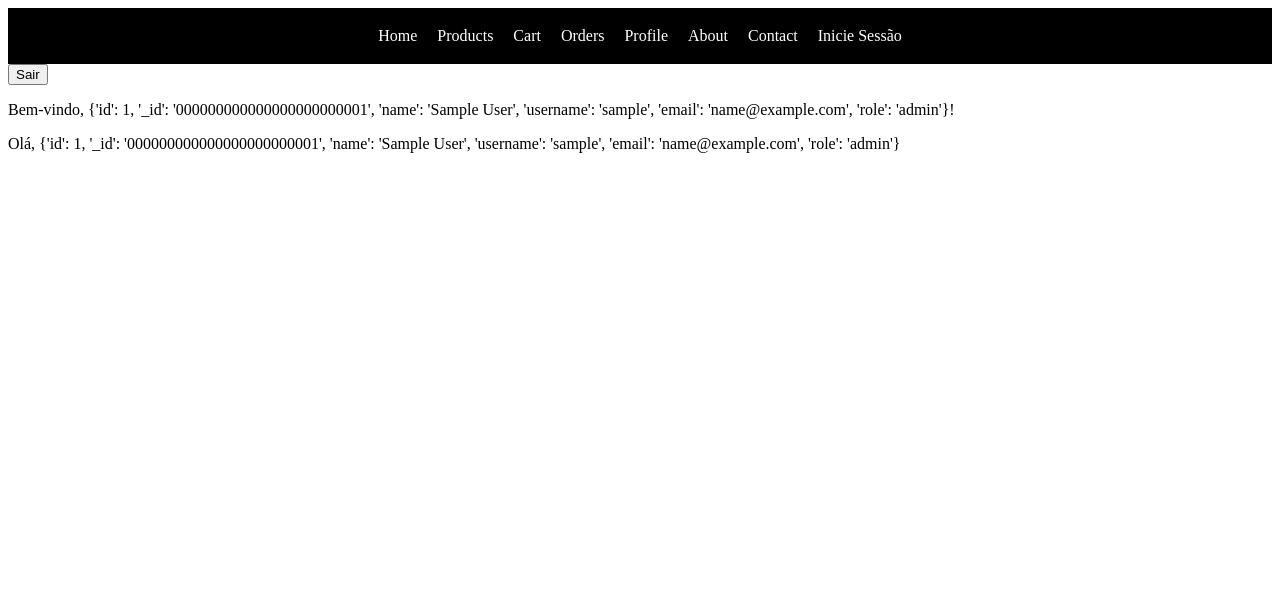
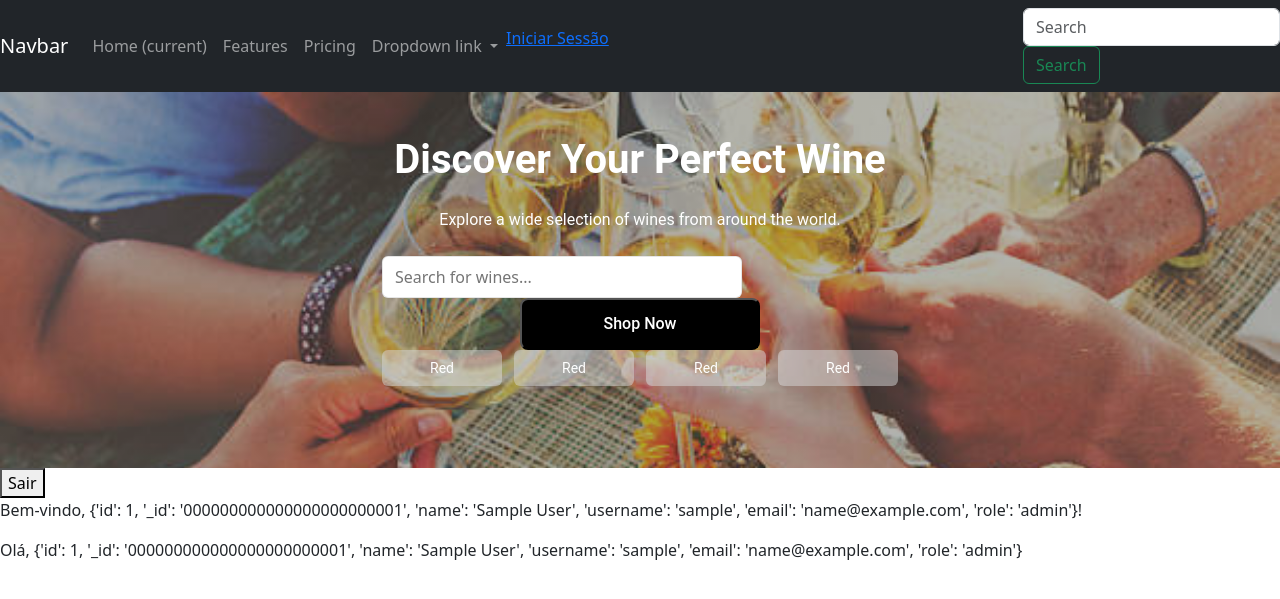
Before and after one commit to Correiiaa/E-commerce, a Flask app: page / in a window 1280 px wide. Shown: the top 599 px of the page. Run offline with Flask 3, Linux system fonts and the light colour scheme; the visitor is signed in with stand-in values (Sample User, id 1).

Commit message:
Index css and html

```diff
--- a/app.py
+++ b/app.py
@@ -40,8 +40,12 @@ except mysql.connector.Error as err:
     print(f"Erro de conexão: {err}")
     exit()
 
+@app.route('/login', methods=['GET'])
+def login():
+    return render_template('login.html')
 
-@app.route('/login', methods=['GET','POST'])
+
+@app.route('/login', methods=['POST'])
 def logged():
     # Sistema de login
     user = request.form.get('user')
@@ -74,21 +78,10 @@ def index():
     if 'user' in session:
         return render_template('index.html', user=session['user'], uid=session['uid'])
     else:
-        return render_template('index.html', show_popup=request.args.get('show_popup', '0') == '1')
+        return render_template('index.html')
 
 
-
-@app.route('/permissao')
-def popup():
-    if not 'user' in session:
-        confirm = request.form.get('confirm')
-        if confirm == "yes":
-            return redirect('/register/google/authorized')
-        else:
-            return redirect('/')
-
-
-@app.route('/register', methods=['GET', 'POST'])
+@app.route('/register', methods=['POST', 'GET'])
 def register():
     if request.method == 'POST':
         pwd = request.form.get('pwd')
--- a/static/index.css
+++ b/static/index.css
@@ -1,3 +1,7 @@
+.html{
+width: 1440px;
+height: 2992px;
+}
 .header {
     background-color: #000000;
     padding: 20px;
@@ -47,3 +51,131 @@
     .truebutton:hover {
       background: #ff3b3b;
     }
+
+.template {
+display: flex;
+justify-content: center;
+align-items: center;
+}
+
+.templateindex {
+justify-items:center ;
+width: 1440px;
+height: 376px;
+padding-top: 44px;
+flex-direction: column;
+justify-content: center;
+align-items: center;
+gap: 44px;
+background: linear-gradient(0deg, rgba(0, 0, 0, 0.30) 0%, rgba(0, 0, 0, 0.30) 100%),
+url("fotocapaindex.jpg") lightgray 50% / cover no-repeat;
+
+}
+
+.contentetemplate {
+display: flex;
+width: 880px;
+flex-direction: column;
+align-items: center;
+justify-items: center;
+gap: 24px;
+
+}
+
+.title-template {
+  width: 520px;
+  color: #FFF;
+  text-align: center;
+  font-family: Roboto;
+  font-size: 40px;
+  font-style: normal;
+  font-weight: 700;
+  line-height: 48px; /* 120% */
+}
+
+.description-template {
+width: 520px;
+color: #FFF;
+text-align: center;
+font-family: Roboto;
+font-size: 16px;
+font-style: normal;
+font-weight: 400;
+line-height: 24px; /* 150% */
+}
+
+.input-template{
+display:flex;
+width: 360px;
+flex-direction: column;
+justify-content: center;
+align-items: center;
+gap: 4px;
+
+}
+
+.text-input{
+display: flex;
+padding: 8px 12px;
+align-items: center;
+gap: 4px;
+align-self: stretch;
+border-radius: 6px;
+border: 1px solid rgba(0, 0, 0, 0.10);
+background: #FFF;
+}
+
+.button-template{
+display: flex;
+flex-direction: column;
+align-items: center;
+gap: 12px;
+justify-items: center;
+
+}
+
+.button-btn-template{
+display: flex;
+width: 240px;
+padding: 12px;
+flex-direction: column;
+justify-content: center;
+align-items: center;
+border-radius: 8px;
+background: #000;
+color: #FFF;
+font-family: Roboto;
+font-size: 16px;
+font-style: normal;
+font-weight: 500;
+line-height: 24px; /* 150% */
+
+}
+
+.tab-group-template{
+  display: flex;
+justify-content: center;
+align-items: center;
+gap: 12px;
+}
+
+.tab-template{
+  display: flex;
+width: 120px;
+padding: 8px;
+flex-direction: column;
+align-items: center;
+gap: 4px;
+border-radius: 6px;
+background: rgba(217, 217, 217, 0.50);
+
+overflow: hidden;
+color: #FFF;
+text-align: center;
+text-overflow: ellipsis;
+font-family: Roboto;
+font-size: 14px;
+font-style: normal;
+font-weight: 400;
+line-height: 20px; /* 142.857% */
+}
--- a/static/style.css
+++ b/static/style.css
@@ -234,6 +234,7 @@ body, html {
         border-radius: 0;
     }
     .left-side img {
+        display: none;
         border-radius: 0;
         height: 100%;
         max-height: 200vh;
--- a/templates/index.html
+++ b/templates/index.html
@@ -3,49 +3,80 @@
 <head>
     <meta charset="UTF-8">
     <meta name="viewport" content="width=device-width, initial-scale=1.0">
-    <link rel="stylesheet" href="/static/index.css">
+    <link href="https://cdn.jsdelivr.net/npm/bootstrap@5.3.3/dist/css/bootstrap.min.css" rel="stylesheet">
+    <script src="https://cdn.jsdelivr.net/npm/bootstrap@5.3.3/dist/js/bootstrap.bundle.min.js"></script>
+    <link rel="stylesheet" href="{{ url_for('static', filename='index.css') }}">
     <title>Index</title>
 </head>
 
-<script>
+<body>
+    <nav class="navbar navbar-expand-lg navbar-dark bg-dark" style="background-color: brown;">
+        <a class="navbar-brand" href="#">Navbar</a>
+        <button class="navbar-toggler" type="button" data-toggle="collapse" data-target="#navbarNavDropdown" aria-controls="navbarNavDropdown" aria-expanded="false" aria-label="Toggle navigation">
+        <span class="navbar-toggler-icon"></span>
+        </button>
+        <div class="collapse navbar-collapse" id="navbarNavDropdown">
+            <ul class="navbar-nav">
+                <li class="nav-item active">
+                    <a class="nav-link" href="#">Home <span class="sr-only">(current)</span></a>
+                </li>
+                <li class="nav-item">
+                    <a class="nav-link" href="#">Features</a>
+                </li>
+                <li class="nav-item">
+                    <a class="nav-link" href="#">Pricing</a>
+                </li>
+                <li class="nav-item dropdown">
+                    <a class="nav-link dropdown-toggle" href="#" id="navbarDropdownMenuLink" data-toggle="dropdown" aria-haspopup="true" aria-expanded="false">
+                    Dropdown link
+                    </a>
+                <div class="dropdown-menu" aria-labelledby="navbarDropdownMenuLink">
+                    <a class="dropdown-item" href="#">Action</a>
+                    <a class="dropdown-item" href="#">Another action</a>
+                    <a class="dropdown-item" href="#">Something else here</a>
+                </div>
+                </li>
+                <li class="nav-item">
+                    <a clas="nav-link" href="/login">Iniciar Sessão</a>
+                </li>
+            </ul>
+        </div>
+        <form class="form-inline">
+            <input class="form-control mr-sm-2" type="search" placeholder="Search" aria-label="Search">
+            <button class="btn btn-outline-success my-2 my-sm-0" type="submit">Search</button>
+        </form>
+    </nav>
 
-    function showPopup() {
-        document.getElementById("popup").style.display = "flex";
-    }
 
-    function closePopup() {
-      document.getElementById('popup').style.display = 'none';
-    }
+    <div class="template">
+        <div class="templateindex">
+            <div class="contentetemplate">
+                <div class="title-template">
+                    Discover Your Perfect Wine
+                </div>
+                <div class="description-template">
+                    Explore a wide selection of wines from around the world.
+                </div>
+                <form action="/search" method="get" class="search-form-template">
+                    <div class="input-template">
+                        <input type="text" name="query" placeholder="Search for wines..." class="text-input">
+                    </div>
+                    <div class="button-template">
+                        <button type="submit" class="button-btn-template">
+                            Shop Now
+                        </button>
+                    </div>
+                    <div class="tab-group-template">
+                        <div class="tab-template">Red</div>
+                        <div class="tab-template">Red</div>
+                        <div class="tab-template">Red</div>
+                        <div class="tab-template">Red</div>
+                    </div>
+                </form>
+            </div>
 
-</script>
-<body {% if show_popup %}onload="showPopup()" {% endif %}>
-    <div class="header">
-        <div class="logo">
-        </div>
-        <div class="headerlinks">
-            <nav>
-                <a href="/">Home</a>
-                <a href="/products">Products</a>
-                <a href="/cart">Cart</a>
-                <a href="/orders">Orders</a>
-                <a href="/profile">Profile</a>
-                <a href="/about">About</a>
-                <a href="/contact">Contact</a>
-                <a href="/login">Inicie Sessão</a>
-            </nav>
         </div>
     </div>
-
-    <div class="popup-overlay" id="popup">
-        <div class="popup-content">
-            <div action="/popup">
-                <h2>Permissão</h2>
-                <button class="truebutton" name="confirm" onclick="window.location.href='/register/google/authorized'">Yes</button>
-            </div>
-        </div>
-    </div>
-
-
     <form method="post" action="/logout">
         <button type="submit" >Sair</button>
     </form>
```
Also changed, not shown: templates/login.html (+8 -1 lines), templates/register.html (+8 -1 lines), static/211538237-wine-bottle-and-glass-on-table-with-rose-flowers-valentines-day-background.jpg (added), static/Garrafa-Flor-de-S.-Jose-Reserva-2013-scaled-800x1200.jpg (added), static/Perspectiva-Colheita-Branco.png (added), static/RLqqoTmMRROXPl_M2C1PJA_pb_x960.png (added), static/Villa_Verde_2017.jpg (added), static/fotocapaindex.jpg (added), static/mm-silver-edition-rose.jpg (added), static/perspectiva-tintopng.png (added).
